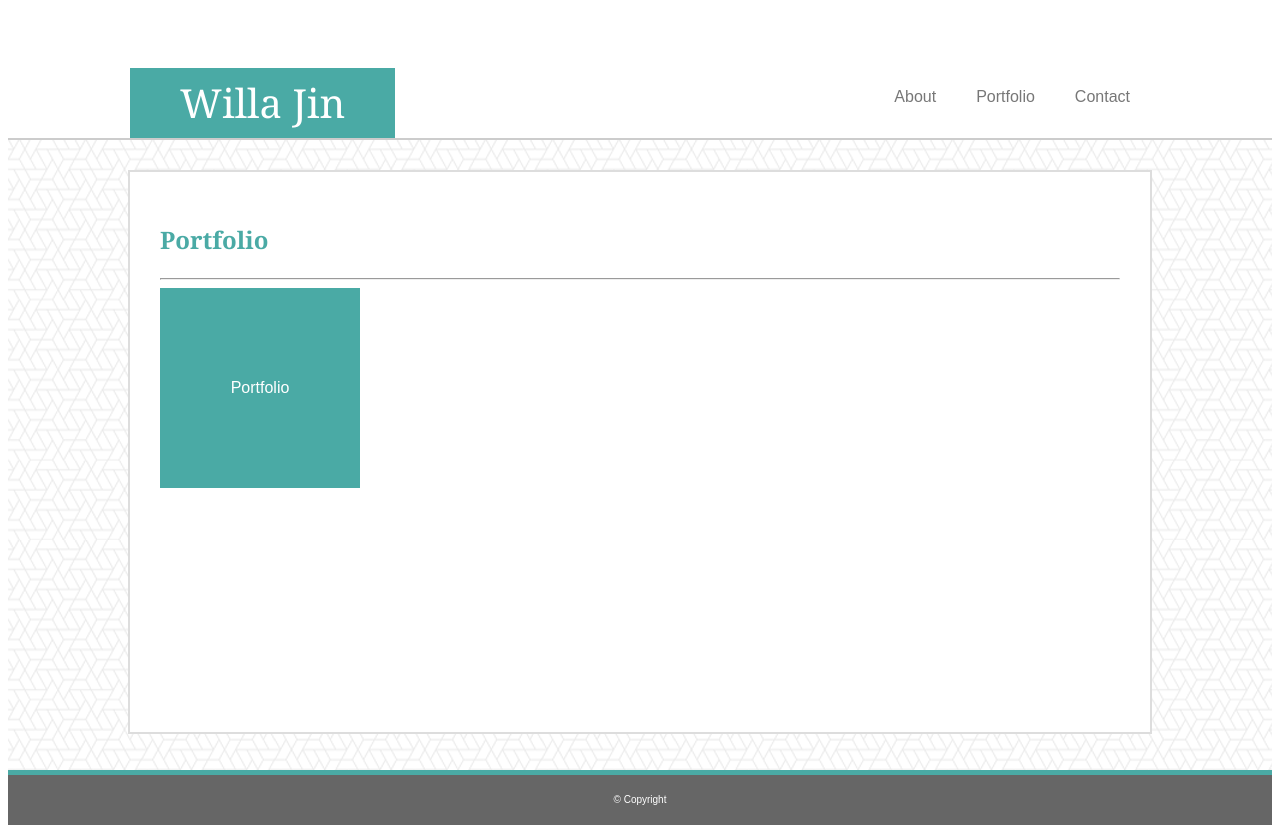
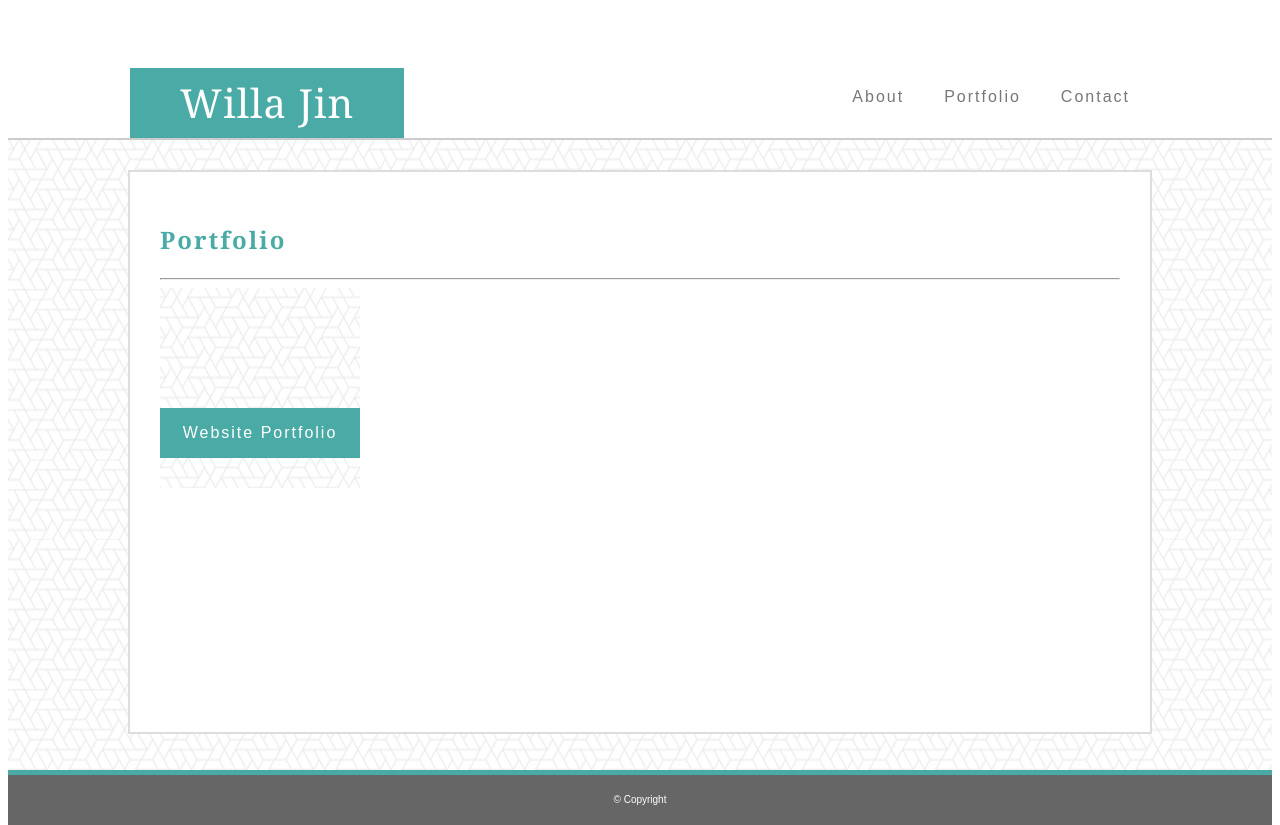
Before and after one commit to willajin/Basic-Portfolio, a plain HTML site: page portfolio.html in a window 1280 px wide. Drawn offline with Linux system fonts and the light colour scheme.

Commit message:
updated portfolio boxes, updated letter spacing

```diff
--- a/assets/css/style.css
+++ b/assets/css/style.css
@@ -17,6 +17,7 @@
     line-height:30px;
     font-size:40px;
     font-family:'Georgia', Times, Times New Roman, serif;
+    letter-spacing:1px;
 }
 
 .navigation {
@@ -43,6 +44,7 @@
     color:#777777;
     text-align:center;
     font-family:'Arial', 'Helvetica Neue', Helvetica, sans-serif;
+    letter-spacing:2px;
 }
 
 .navigation li a:hover {
@@ -75,6 +77,7 @@
 .content-header {
     font-family:'Georgia', Times, Times New Roman, serif;
     color:#4aaaa5;
+    letter-spacing:2px;
 }
 
 #bio-image {
@@ -94,6 +97,7 @@
     color:#ffffff;
     padding:10px 20px 10px 20px;
     border:1px solid #cccccc;
+    letter-spacing:2px;
 }
 
 #submitbutton:hover {
@@ -103,18 +107,38 @@
 }
 
 .portfolio-box {
+    position:relative;
     float:left;
     width:200px;
     height:200px;
     line-height:200px;
     text-align:center;
+    background-image: url("../images/what-the-hex.png");
+    color:#ffffff;
+}
+
+.portfolio-box-text {
+    position:absolute;
+    top:60%;
+    width:200px;
+    height:50px;
     background-color:#4aaaa5;
-    color:#ffffff;
+    color:white;
+    font-family:'Arial', 'Helvetica Neue', Helvetica, sans-serif;
+    text-align:center;
+    line-height:50px;
+    letter-spacing:2px;
+}
+
+.portfolio-box-text:hover {
+    background-color:lightgray;
+    color:#777777;
 }
 
 .portfolio-box:hover {
     background-color:#ffffff;
     color:#777777;
+    border:2px solid lightgray;
 }
 
 .footer {
--- a/portfolio.html
+++ b/portfolio.html
@@ -33,9 +33,11 @@
 
             <hr>
 
+            <!-- Portfolio blocks -->
             <a style="display:block" href="index.html">
                 <div class="portfolio-box">
-                    Portfolio
+                    <!-- Portfolio block text -->
+                    <div class="portfolio-box-text">Website Portfolio</div>
                 </div>
             </a>
 
```
